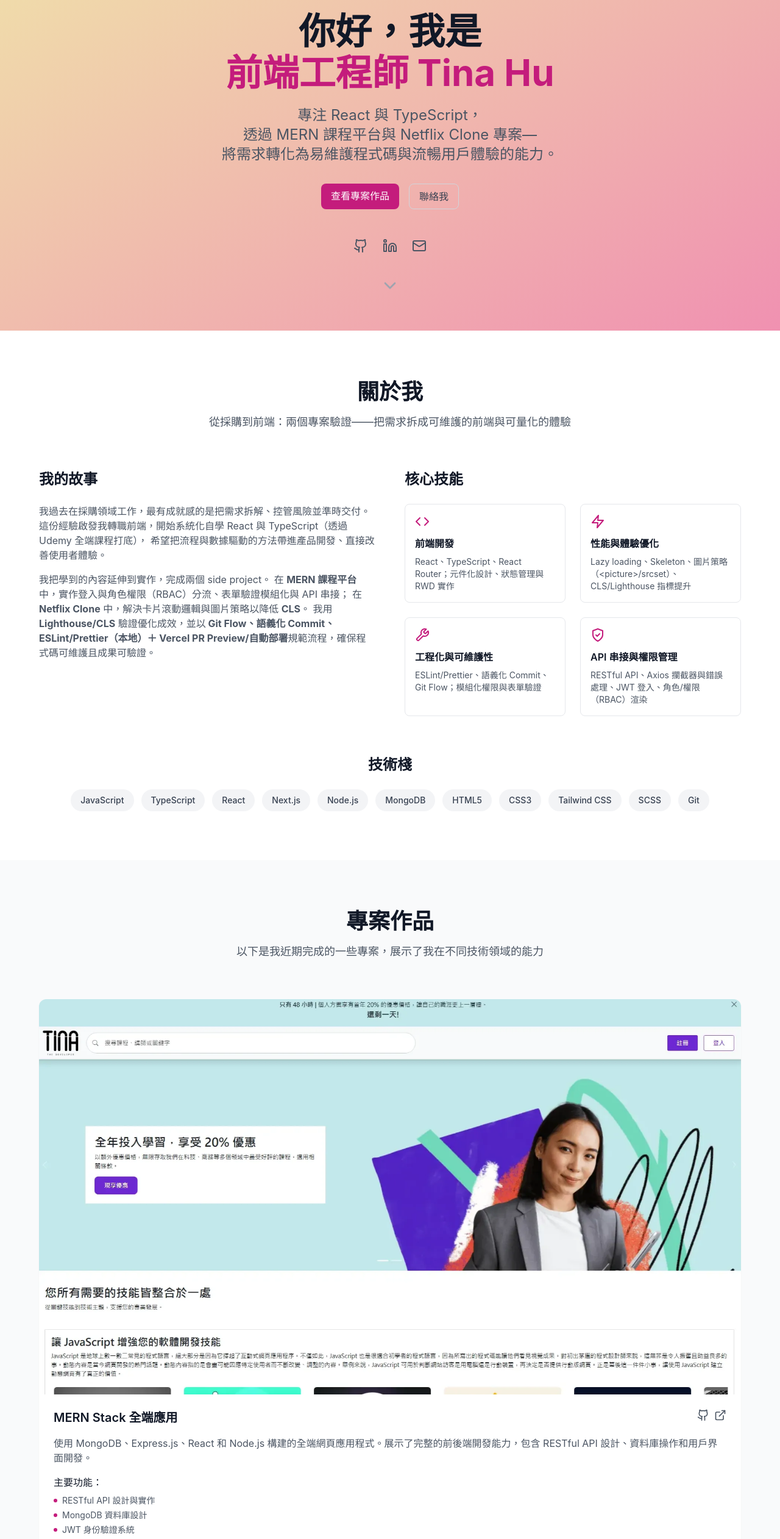
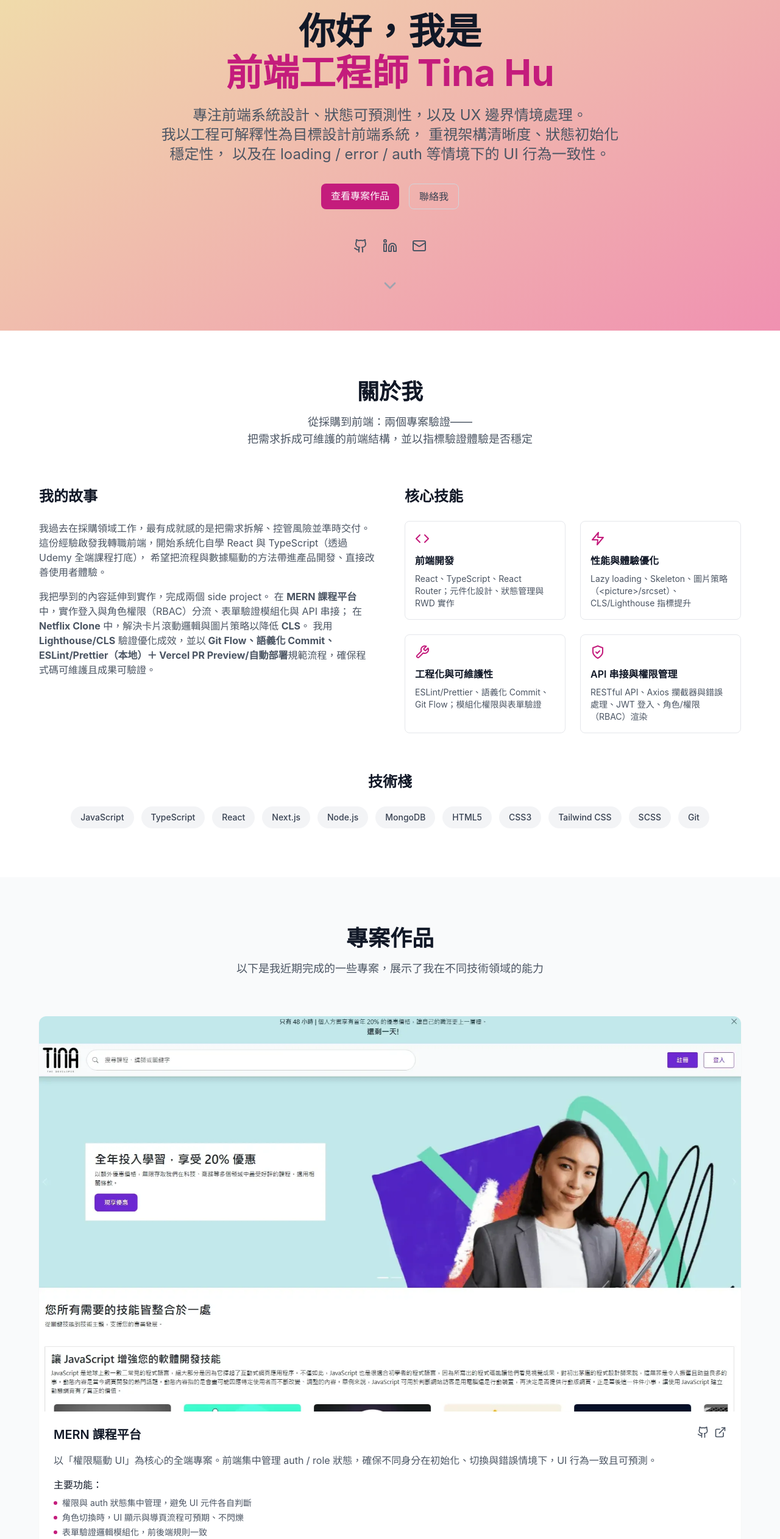
Before and after one commit to yuting813/portfolio, a React (Vite) app: page / in a window 1280 px wide. Shown: the part 258-2781 px from the top of the page at 61% size. Built offline with nearby package versions, Linux system fonts and the light colour scheme; no server answers.

Commit message:
improve(portfolio): improve projects presentation and layout clarity

```diff
--- a/src/components/About.tsx
+++ b/src/components/About.tsx
@@ -53,7 +53,9 @@ const About: React.FC = () => {
               關於我
             </h2>
             <p className="text-lg text-gray-600 max-w-2xl mx-auto">
-              從採購到前端：兩個專案驗證——把需求拆成可維護的前端與可量化的體驗
+              從採購到前端：兩個專案驗證——
+              <br />
+              把需求拆成可維護的前端結構，並以指標驗證體驗是否穩定
             </p>
           </div>
 
--- a/src/components/Footer.tsx
+++ b/src/components/Footer.tsx
@@ -1,5 +1,5 @@
 import React from "react";
-import { Github, Linkedin, Mail, Heart } from "lucide-react";
+import { Github, Linkedin, Heart } from "lucide-react";
 
 const Footer: React.FC = () => {
   const currentYear = new Date().getFullYear();
@@ -14,11 +14,6 @@ const Footer: React.FC = () => {
       icon: <Linkedin size={20} />,
       href: "https://www.linkedin.com/in/tina-hu-frontend/",
       label: "LinkedIn",
-    },
-    {
-      icon: <Mail size={20} />,
-      href: "mailto:tinahuu321@gmail.com",
-      label: "Email",
     },
   ];
 
--- a/src/components/Hero.tsx
+++ b/src/components/Hero.tsx
@@ -45,11 +45,11 @@ const Hero: React.FC = () => {
           </h1>
 
           <p className="text-xl md:text-2xl text-gray-600 mb-8 max-w-3xl mx-auto">
-            專注 React 與 TypeScript，
+            專注前端系統設計、狀態可預測性，以及 UX 邊界情境處理。
             <br />
-            透過 MERN 課程平台與 Netflix Clone 專案—
-            <br />
-            將需求轉化為易維護程式碼與流暢用戶體驗的能力。
+            我以工程可解釋性為目標設計前端系統，
+            重視架構清晰度、狀態初始化穩定性， 以及在 loading / error / auth
+            等情境下的 UI 行為一致性。
           </p>
 
           {/* CTA Buttons */}
--- a/src/components/Projects.tsx
+++ b/src/components/Projects.tsx
@@ -12,15 +12,16 @@ interface Project {
   githubUrl?: string;
   featured?: boolean;
   highlights: string[];
+  accessHint?: string;
 }
 
 const Projects: React.FC = () => {
   const projects: Project[] = [
     {
       id: 1,
-      title: "MERN Stack 全端應用",
+      title: "MERN 課程平台",
       description:
-        "使用 MongoDB、Express.js、React 和 Node.js 構建的全端網頁應用程式。展示了完整的前後端開發能力，包含 RESTful API 設計、資料庫操作和用戶界面開發。",
+        "以「權限驅動 UI」為核心的全端專案。前端集中管理 auth / role 狀態，確保不同身分在初始化、切換與錯誤情境下，UI 行為一致且可預測。",
       image: mernImg,
       technologies: [
         "MongoDB",
@@ -34,18 +35,19 @@ const Projects: React.FC = () => {
       githubUrl: "https://github.com/yuting813/mern-project",
       featured: true,
       highlights: [
-        "RESTful API 設計與實作",
-        "MongoDB 資料庫設計",
-        "JWT 身份驗證系統",
-        "CRUD 操作完整實現",
-        "前後端分離架構",
+        "權限與 auth 狀態集中管理，避免 UI 元件各自判斷",
+        "角色切換時，UI 顯示與導頁流程可預期、不閃爍",
+        "表單驗證邏輯模組化，前後端規則一致",
+        "API 錯誤集中處理，避免錯誤狀態分散在畫面各處",
       ],
+      accessHint: "🔐 需登入 · 提供學生帳號示範（教師角色於面試說明與 Demo）",
     },
     {
       id: 2,
       title: "Netflix Clone",
       description:
-        "使用 React 和現代前端技術重現 Netflix 的用戶界面和核心功能。包含電影瀏覽、用戶註冊、用戶認證、響應式設計等功能。採用 TMDb API 獲取真實電影數據，實現完整的串流媒體平台體驗。",
+        "以狀態可預測性與 UX 邊界情境為目標的前端專案，處理 auth、訂閱狀態與非同步資料載入下的 UI 顯示順序。",
+
       image: netflixImg,
       technologies: [
         "React",
@@ -58,12 +60,12 @@ const Projects: React.FC = () => {
       githubUrl: "https://github.com/yuting813/project-_netflix-clone",
       featured: true,
       highlights: [
-        "訂閱付費機制",
-        "響應式設計，支援多種設備",
-        "用戶認證與個人資料管理",
-        "影片分類瀏覽與我的清單",
-        "影片預告片播放",
+        "auth / subscription 狀態作為 UI 的單一判斷來源",
+        "loading / empty / error state 明確區分，避免畫面跳動",
+        "圖片與資料載入順序設計，降低 CLS",
+        "modal 顯示與背景內容狀態分離，避免 UI 行為交錯",
       ],
+      accessHint: "🔐 需登入 · 測試帳號請見專案 README",
     },
   ];
 
@@ -152,6 +154,12 @@ const Projects: React.FC = () => {
                     </div>
                   )}
 
+                  {project.accessHint && (
+                    <p className="my-4 text-xs text-gray-500">
+                      {project.accessHint}
+                    </p>
+                  )}
+
                   {/* Technologies */}
                   <div className="flex flex-wrap gap-2">
                     {project.technologies.map((tech, index) => (
```
